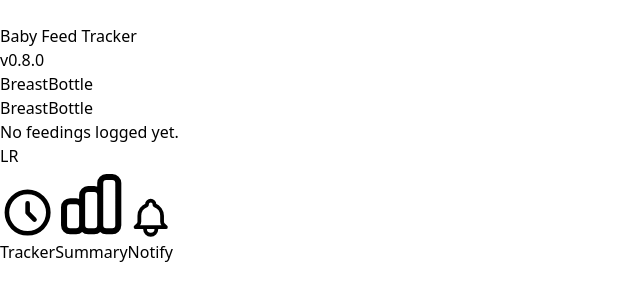
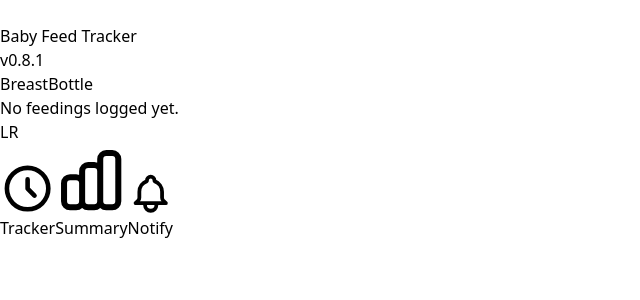
Before and after one commit to emilybeck25-code/Baby-Feed-Tracker, a React (Vite) app: page / in a window 1280 px wide. Shown: the top 300 px of the page, without its empty margins (0-640 px from the left). Built offline with nearby package versions, Linux system fonts and the light colour scheme.

Commit message:
fix(ui): remove duplicate compact feed type toggle from header

```diff
--- a/package.json
+++ b/package.json
@@ -1,6 +1,6 @@
 {
   "name": "baby-feed-tracker",
-  "version": "0.8.0",
+  "version": "0.8.1",
   "type": "module",
   "scripts": {
     "dev": "vite",
--- a/src/components/layout/Header.jsx
+++ b/src/components/layout/Header.jsx
@@ -2,8 +2,6 @@ import { DeveloperMenu } from '../DeveloperMenu';
 import { useFeedingContext } from '../../contexts/FeedingContext';
 import { generateSampleData } from '../../data/sampleFeedingData';
 import packageJson from '../../../package.json';
-import { FeedTypeToggle } from './FeedTypeToggle';
-
 export function Header() {
     const { importHistory, clearHistory, activeSide } = useFeedingContext();
 
@@ -17,8 +15,7 @@ export function Header() {
     };
 
     return (
-        <header className="p-4">
-            <div className="flex items-center justify-between gap-3">
+        <header className="p-4 flex items-center justify-between gap-3">
             <DeveloperMenu
                 onImportData={handleImportSampleData}
                 onClearHistory={handleClearHistory}
@@ -33,10 +30,6 @@ export function Header() {
             >
                 v{packageJson.version}
             </div>
-            </div>
-            <div className="mt-3 flex justify-center">
-                <FeedTypeToggle variant="compact" />
-            </div>
         </header>
     );
 }
```
Lines whose indentation alone changed are shown as unchanged.
